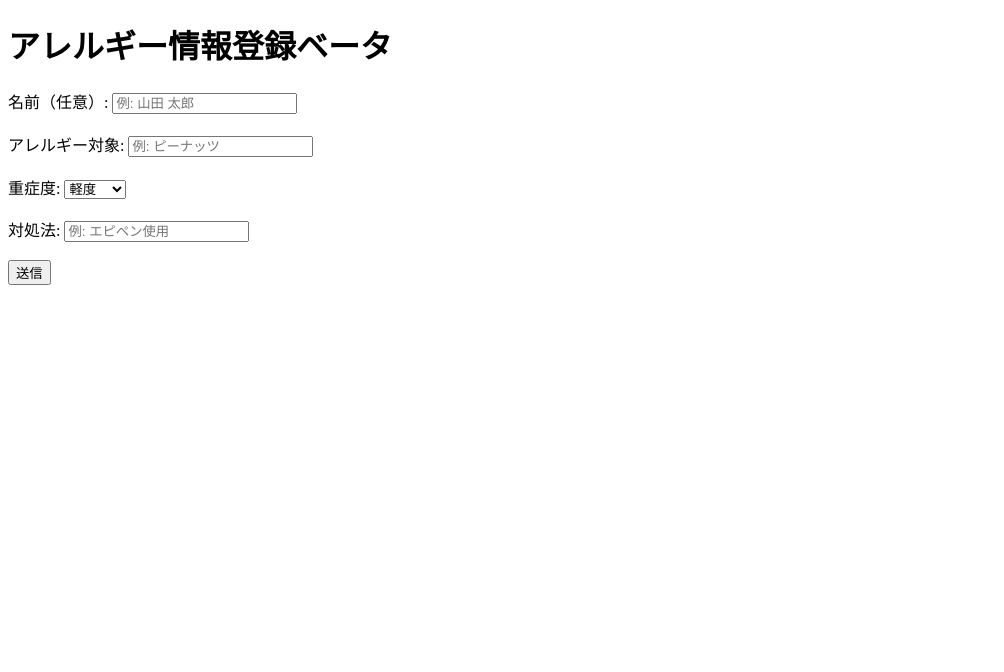
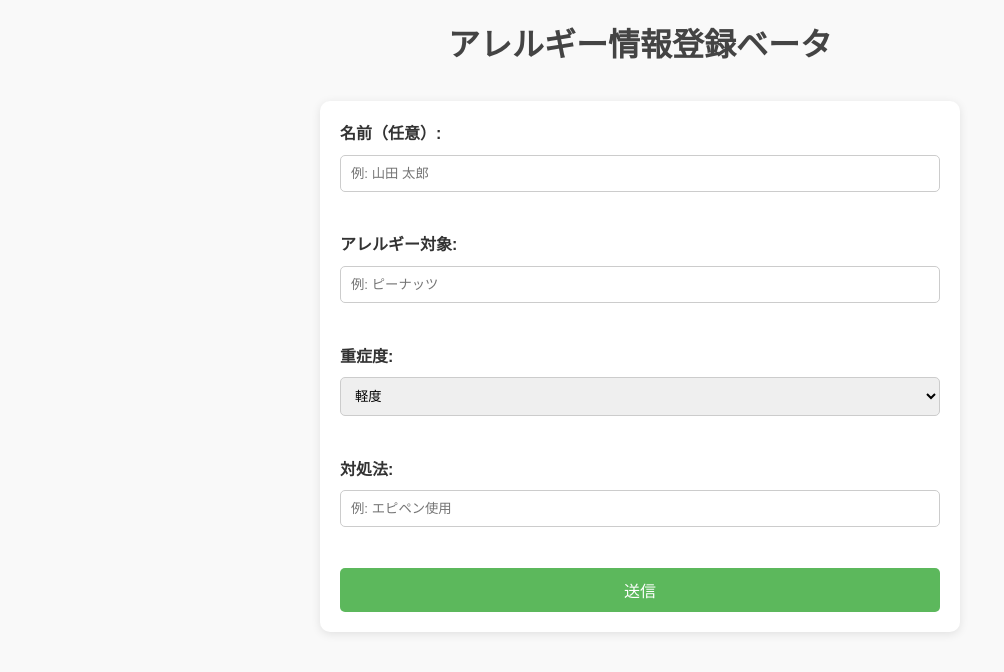
Before and after one commit to masahiro-kubota/allergy-service, a plain HTML site: page frontend/index.html in a window 1280 px wide. Shown: the whole page, without its empty margins (0-1004 px from the left). Drawn offline with Linux system fonts and the light colour scheme.

Commit message:
feat: add css
Signed-off-by: norikenpi <norikenpi@gmail.com>

```diff
--- a/frontend/index.html
+++ b/frontend/index.html
@@ -3,6 +3,7 @@
 <head>
   <meta charset="UTF-8">
   <meta name="viewport" content="width=device-width, initial-scale=1.0">
+  <link rel="stylesheet" href="styles/style.css">
   <title>アレルギー情報登録</title>
 </head>
 <body>
--- a/frontend/scripts/app.js
+++ b/frontend/scripts/app.js
@@ -10,8 +10,8 @@ document.getElementById('allergyForm').addEventListener('submit', async function
 
   try {
     // バックエンドにデータを送信
+    base_url = 'https://allergy-service-hswx.onrender.c
     //base_url = 'http://localhost:8000'
-    base_url = 'https://allergy-service-hswx.onrender.c
     const response = await fetch(`${base_url}/register`, {
       method: 'POST',
       headers: { 'Content-Type': 'application/json' },
--- /dev/null
+++ b/frontend/styles/style.css
@@ -0,0 +1,74 @@
+/* ベーススタイル */
+body {
+  font-family: Arial, sans-serif;
+  line-height: 1.6;
+  margin: 0;
+  padding: 0;
+  background: #f9f9f9;
+  color: #333;
+}
+
+h1 {
+  text-align: center;
+  color: #444;
+  margin-top: 20px;
+}
+
+/* フォームのスタイル */
+form {
+  max-width: 600px;
+  margin: 30px auto;
+  background: #fff;
+  padding: 20px;
+  border-radius: 10px;
+  box-shadow: 0 2px 10px rgba(0, 0, 0, 0.1);
+}
+
+label {
+  font-weight: bold;
+  display: block;
+  margin-bottom: 8px;
+}
+
+input[type="text"], select {
+  width: 100%;
+  padding: 10px;
+  margin-bottom: 15px;
+  border: 1px solid #ccc;
+  border-radius: 5px;
+  box-sizing: border-box;
+}
+
+button {
+  display: inline-block;
+  width: 100%;
+  padding: 10px;
+  background: #5cb85c;
+  color: white;
+  border: none;
+  border-radius: 5px;
+  cursor: pointer;
+  font-size: 16px;
+}
+
+button:hover {
+  background: #4cae4c;
+}
+
+/* レスポンスメッセージ */
+#responseMessage, #shareLink {
+  text-align: center;
+  margin-top: 20px;
+  color: #555;
+}
+
+/* スマホ向けスタイル */
+@media (max-width: 600px) {
+  form {
+    padding: 15px;
+  }
+
+  h1 {
+    font-size: 1.5em;
+  }
+}
```
